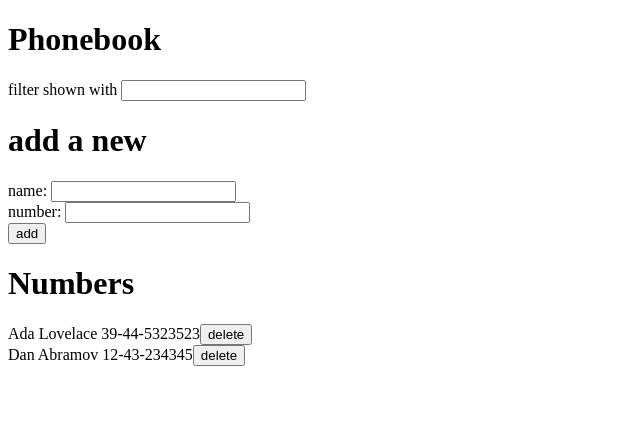
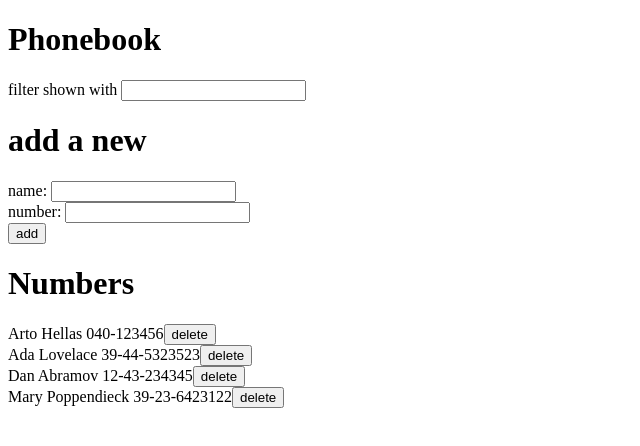
Before and after one commit to romeopopescu/FullStackCourse, a React (Vite) app in the folder part2/phonebook/: page / in a window 1280 px wide. Shown: the top 446 px of the page, without its empty margins (0-640 px from the left). Built offline with nearby package versions, Linux system fonts and the light colour scheme; data requests are answered from the project's data file.

Commit message:
Slight modifications

```diff
--- a/part2/phonebook/db.json
+++ b/part2/phonebook/db.json
@@ -1,5 +1,10 @@
 {
   "persons": [
+    {
+      "name": "Arto Hellas",
+      "number": "040-123456",
+      "id": "1"
+    },
     {
       "name": "Ada Lovelace",
       "number": "39-44-5323523",
@@ -9,6 +14,11 @@
       "name": "Dan Abramov",
       "number": "12-43-234345",
       "id": "3"
+    },
+    {
+      "name": "Mary Poppendieck",
+      "number": "39-23-6423122",
+      "id": "4"
     }
   ]
 }
--- a/part2/phonebook/src/App.jsx
+++ b/part2/phonebook/src/App.jsx
@@ -26,10 +26,17 @@ const App = () => {
     event.preventDefault()
 
     for (let i = 0; i < persons.length; i++) {
-      if (newName === persons[i].name ) {
+      if (newName === persons[i].name && newNumber !== persons[i].number) {
+        confirm(`${newName} is already added to phonebook, do you want to replace the number?`)
+        personService
+          .update(i + 1, persons[i])
+          .then(pers => pers.number = newNumber)
+          return
+      }
+      else if (newName === persons[i].name ) {
         return alert(`${newName} is already added to phonebook`)
       }
-      if (newNumber === persons[i].number) {
+      else if (newNumber === persons[i].number) {
         return alert(`${newNumber} is already added to phonebook`)
       }
     }
@@ -45,7 +52,6 @@ const App = () => {
         setNewName(' ')
         setNewNumber(' ')
       })
-    setPersons(persons.concat(newObject))
   }
   //handle the name change in input (takes what you write)
   const handleNameChange = (event) => {
```
